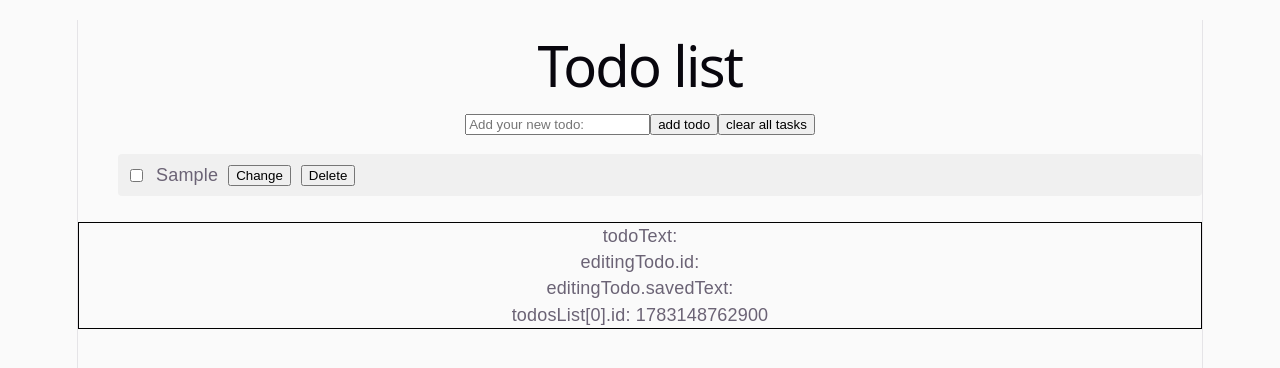
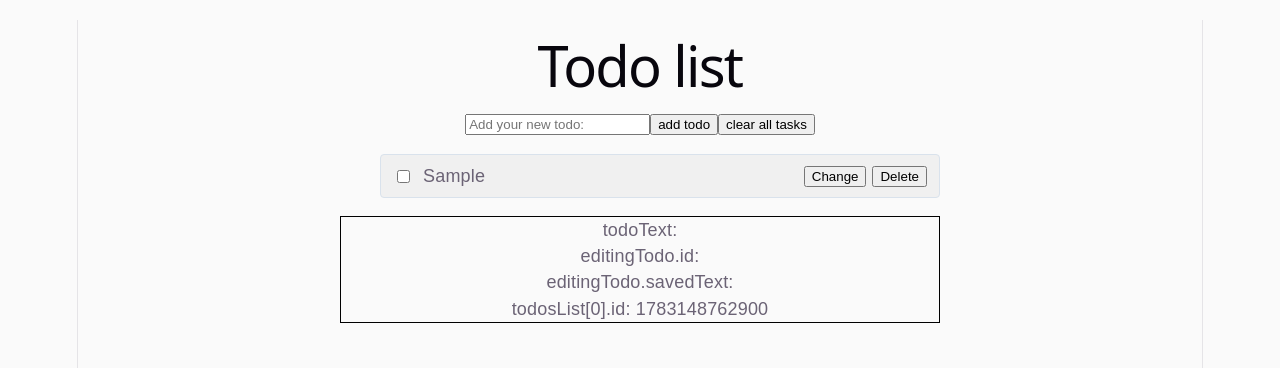
Before and after one commit to PavelKor25/react-todo-list, a React (Vite) app: page / in a window 1280 px wide. Both pictures are taken after typing "Sample" into the empty fields and a click on the button "add todo". Shown: the top 368 px of the page. Built offline with nearby package versions, Linux system fonts and the light colour scheme.

Commit message:
style: enhance layout with app container and improve button alignment

```diff
--- a/src/App.css
+++ b/src/App.css
@@ -1,17 +1,29 @@
-/* 1. Делаем так, чтобы приложение не прилипало к краям экрана */
 body {
   padding: 20px;
   font-family: sans-serif;
   background-color: #fafafa;
 }
 
-/* 2. Каждая строчка с задачей — это просто аккуратный блок с отступами */
+.app-container {
+  width: 90vw;
+  max-width: 600px;
+  margin: 0 auto;
+}
+
 .todo-item-container {
   display: flex;
   align-items: center;
-  gap: 10px; /* Расстояние между чекбоксом, текстом и кнопками */
+  justify-content: space-between;
+  gap: 10px;
   margin-bottom: 8px;
   background-color: #f0f0f0;
-  padding: 8px;
+  padding: 8px 12px;
   border-radius: 4px;
+  border: 1px solid #d9e2ec;
 }
+
+.todo-item-container p {
+  text-align: left;
+  flex-grow: 1;
+  margin: 0;
+}
--- a/src/App.jsx
+++ b/src/App.jsx
@@ -154,7 +154,7 @@ function App() {
   }
 
   return (
-    <>
+    <div className="app-container">
       <h1>Todo list</h1>
 
       <form hidden={isAnyTaskEditing} onSubmit={handleAddSubmit}>
@@ -197,12 +197,15 @@ function App() {
                 <p style={{ textDecoration: todo.isCompleted ? "line-through" : "none" }}>
                   {todo.savedText}
                 </p>
+                <div style={{ display: "flex", gap: "6px" }}>
                   <button name={todo.id} onClick={handleEdit}>
                     Change
                   </button>
                   <button name={todo.id} onClick={handleDelete}>
                     Delete
                   </button>
+                </div>
+
               </>
             )}
           </div>
@@ -215,7 +218,7 @@ function App() {
         <p>editingTodo.savedText: {editingTodo?.savedText}</p>
         <p>todosList[0].id: {todosList[0]?.id}</p>
       </div>
-    </>
+    </div>
   );
 }
 
```
Lines whose indentation alone changed are shown as unchanged.
